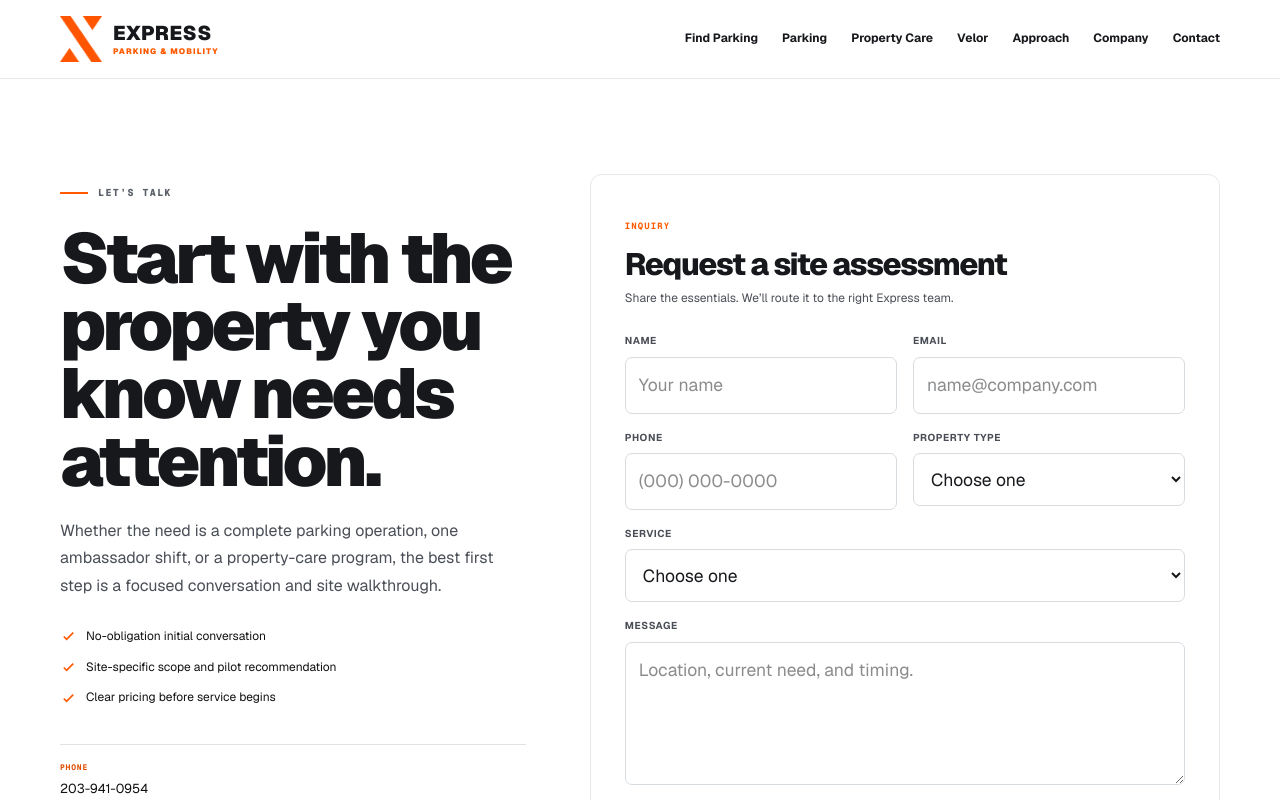
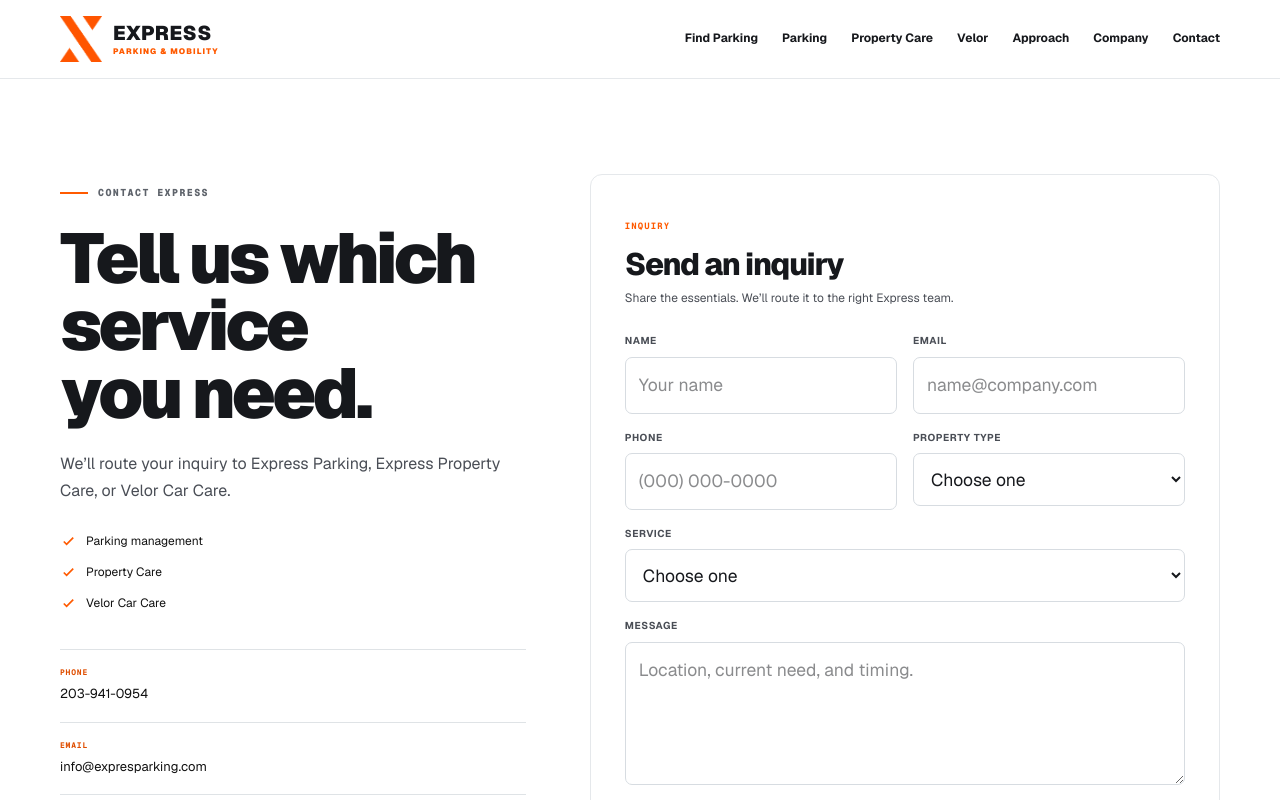
Before and after one commit to expresparking/express-parking-web, a Next.js app: page /contact in a window 1280 px wide. Shown: the top 800 px of the page. Built offline with nearby package versions, Linux system fonts and the light colour scheme.

Commit message:
Simplify contact page

```diff
--- a/app/contact/page.tsx
+++ b/app/contact/page.tsx
@@ -2,12 +2,23 @@
 import { InquiryForm } from "../components/InquiryForm";
 import { CheckIcon } from "../ui";
 
-export const metadata: Metadata = { title: "Contact", description: "Request a property services site assessment from Express Parking." };
+export const metadata: Metadata = { title: "Contact", description: "Contact Express Parking & Mobility for parking management, property care, or Velor Car Care." };
 
 export default function ContactPage() {
   return <main>
-    <section className="contact-hero"><div className="shell contact-grid"><div className="contact-copy"><span className="eyebrow light"><span className="eyebrow-line" />Let’s talk</span><h1>Start with the property you know needs attention.</h1><p>Whether the need is a complete parking operation, one ambassador shift, or a property-care program, the best first step is a focused conversation and site walkthrough.</p><div className="contact-points"><span><CheckIcon />No-obligation initial conversation</span><span><CheckIcon />Site-specific scope and pilot recommendation</span><span><CheckIcon />Clear pricing before service begins</span></div><div className="contact-details"><div><small>PHONE</small><a href="tel:+12039410954">203-941-0954</a></div><div><small>EMAIL</small><a href="mailto:info@expresparking.com">info@expresparking.com</a></div><div><small>OFFICE</small><span>96 Orange Street, New Haven, CT 06510</span></div><div><small>SERVICE AREA</small><span>New Haven + surrounding Connecticut markets</span></div></div></div><InquiryForm /></div></section>
+    <section className="contact-hero">
+      <div className="shell contact-grid">
+        <div className="contact-copy">
+          <span className="eyebrow light"><span className="eyebrow-line" />Contact Express</span>
+          <h1>Tell us which service you need.</h1>
+          <p>We’ll route your inquiry to Express Parking, Express Property Care, or Velor Car Care.</p>
+          <div className="contact-points"><span><CheckIcon />Parking management</span><span><CheckIcon />Property Care</span><span><CheckIcon />Velor Car Care</span></div>
+          <div className="contact-details"><div><small>PHONE</small><a href="tel:+12039410954">203-941-0954</a></div><div><small>EMAIL</small><a href="mailto:info@expresparking.com">info@expresparking.com</a></div><div><small>OFFICE</small><span>96 Orange Street, New Haven, CT 06510</span></div><div><small>PROPERTY CARE</small><span>Extension 3</span></div></div>
+        </div>
+        <InquiryForm title="Send an inquiry" />
+      </div>
+    </section>
 
-    <section className="section shell next-steps"><div><span>01</span><h3>Introductory call</h3><p>We learn the property, current coverage, service gaps, decision process, and desired timeline.</p></div><div><span>02</span><h3>Site walkthrough</h3><p>We observe the operating environment and identify where Express can create the most value.</p></div><div><span>03</span><h3>Pilot proposal</h3><p>You receive a clear scope, staffing plan, service levels, reporting approach, and pilot price.</p></div></section>
+    <section className="section shell next-steps"><div><span>01</span><h3>Send the basics</h3><p>Location, service needed, current issue, and timing.</p></div><div><span>02</span><h3>We route it</h3><p>Your request goes to the correct Express division.</p></div><div><span>03</span><h3>Next step</h3><p>We respond with the appropriate call, site visit, or service path.</p></div></section>
   </main>;
 }
```
